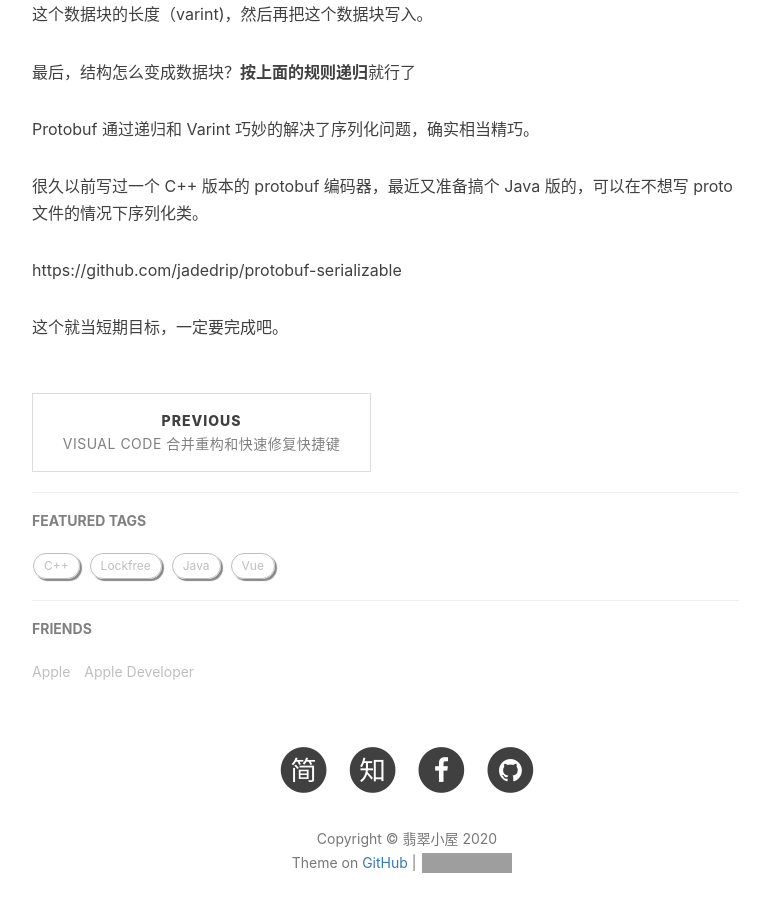
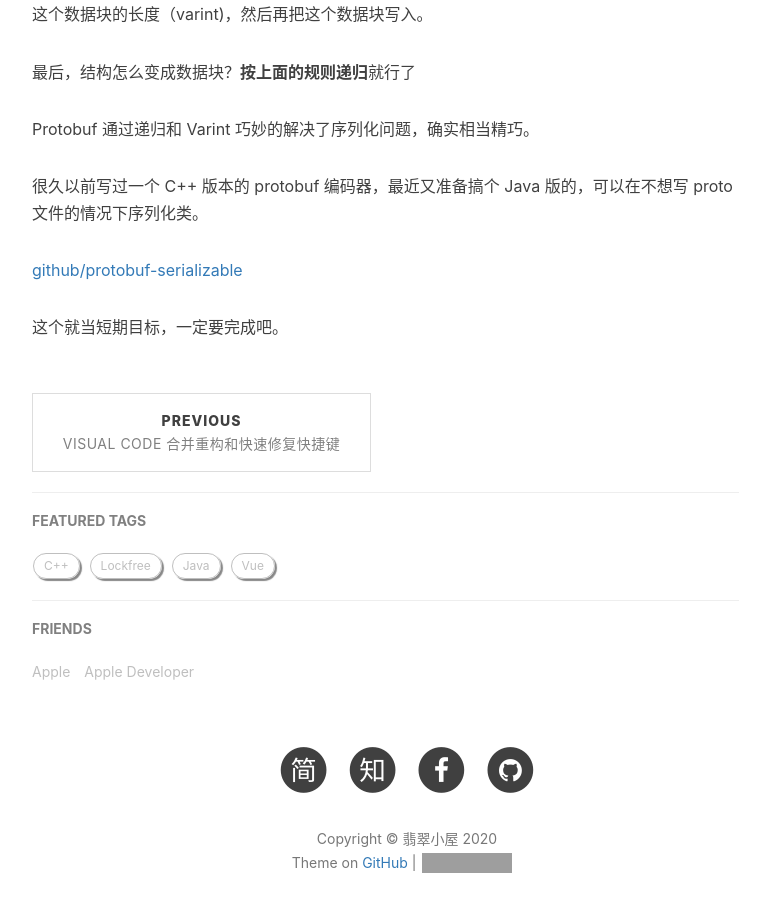
Before and after one commit to jadedrip/jadedrip.github.io, a Jekyll site: the page built from _posts/2020-05-11-protobuf-encode.md, in a window 1280 px wide and 900 px high, scrolled down 953 px. Shown: the whole window, without its empty margins (233-1003 px from the left). Built offline with Jekyll 4.4.1, drawn with Linux system fonts in a browser that asks for light colours; nearby versions of some CDN libraries; comment, search, counter and statistics services are not loaded; some of the changed lines change nothing that is shown; grey boxes are pictures that could not be loaded.

Commit message:
修正链接

```diff
--- a/_posts/2020-05-11-protobuf-encode.md
+++ b/_posts/2020-05-11-protobuf-encode.md
@@ -31,6 +31,6 @@ Protobuf 通过递归和 Varint 巧妙的解决了序列化问题，确实相当
 
 很久以前写过一个 C++ 版本的 protobuf 编码器，最近又准备搞个 Java 版的，可以在不想写 proto 文件的情况下序列化类。
 
-https://github.com/jadedrip/protobuf-serializable
+[github/protobuf-serializable](https://github.com/jadedrip/protobuf-serializable)
 
 这个就当短期目标，一定要完成吧。
```
